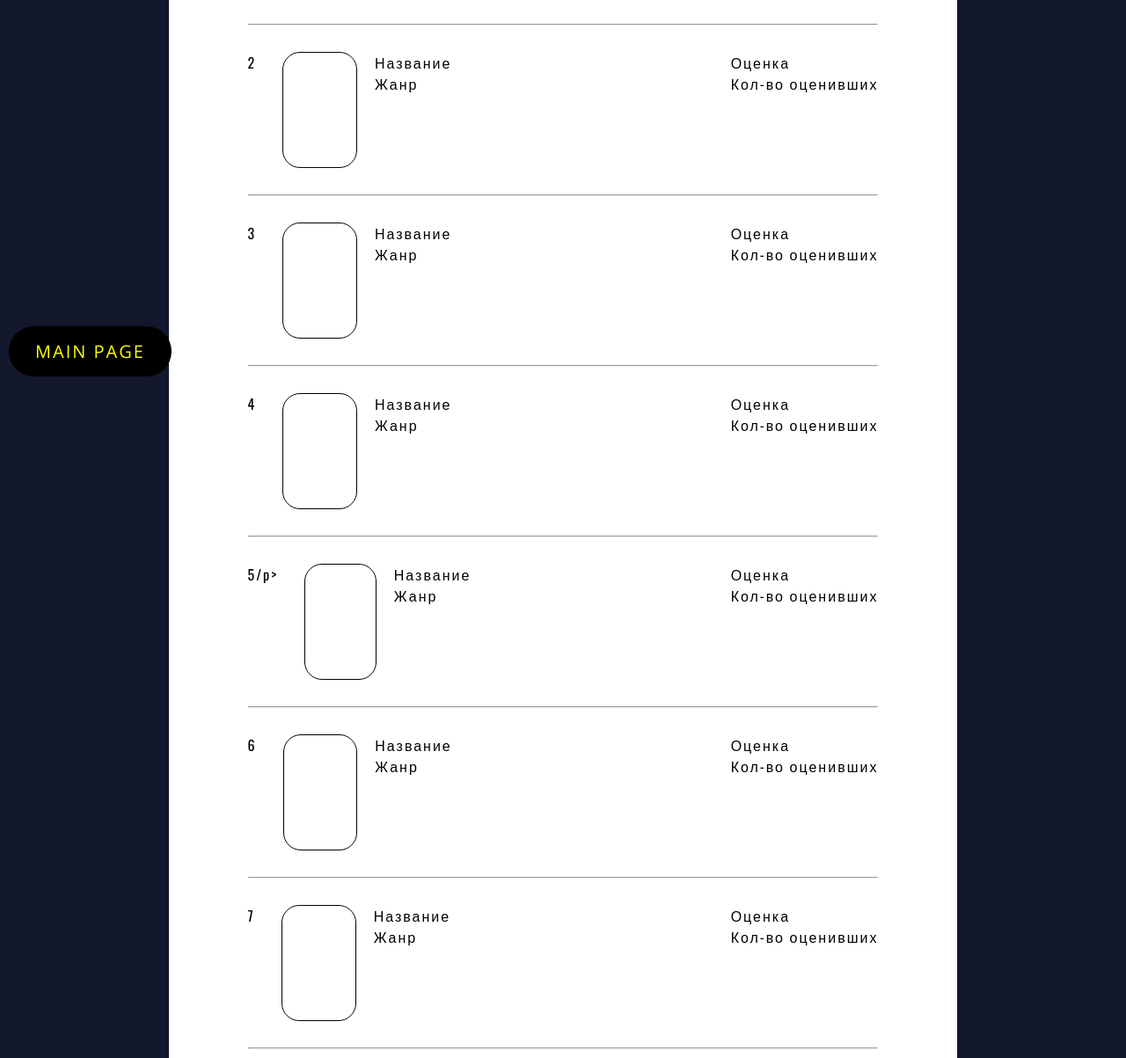
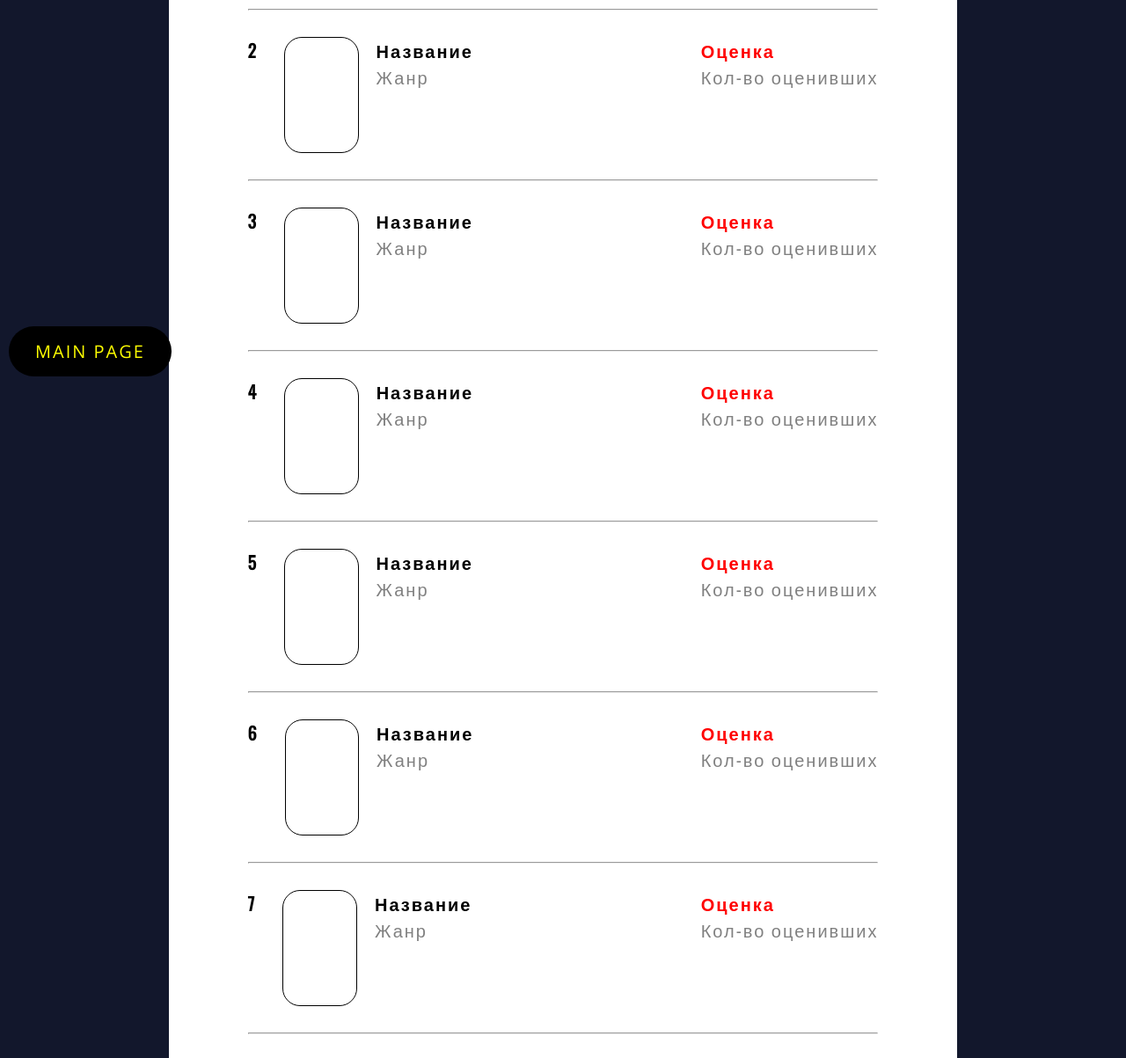
Before and after one commit to VityaRa/kina, a website: page kina-top.html in a window 1280 px wide. Shown: the part 362-1565 px from the top of the page at 88% size. Drawn offline with nearby package versions, Linux system fonts and the light colour scheme.

Commit message:
better styles for text on top page

```diff
--- a/kina-top.html
+++ b/kina-top.html
@@ -41,12 +41,12 @@
             <div class="top-card-image"></div>
             <div class="top-card-about">
               <div class="top-card-description">
-                <p>Название</p>
-                <p>Жанр</p>
+                <p class="top-film-name">Название</p>
+                <p class="top-film-jenres">Жанр</p>
               </div>
               <div class="top-card-rating">
-                <p>Оценка</p>
-                <p>Кол-во оценивших</p>
+                <p class="rate">Оценка</p>
+                <p class="rate-count">Кол-во оценивших</p>
               </div>
             </div>
           </div>
@@ -57,12 +57,12 @@
             <div class="top-card-image"></div>
             <div class="top-card-about">
               <div class="top-card-description">
-                <p>Название</p>
-                <p>Жанр</p>
+                <p class="top-film-name">Название</p>
+                <p class="top-film-jenres">Жанр</p>
               </div>
               <div class="top-card-rating">
-                <p>Оценка</p>
-                <p>Кол-во оценивших</p>
+                <p class="rate">Оценка</p>
+                <p class="rate-count">Кол-во оценивших</p>
               </div>
             </div>
           </div>
@@ -73,12 +73,12 @@
             <div class="top-card-image"></div>
             <div class="top-card-about">
               <div class="top-card-description">
-                <p>Название</p>
-                <p>Жанр</p>
+                <p class="top-film-name">Название</p>
+                <p class="top-film-jenres">Жанр</p>
               </div>
               <div class="top-card-rating">
-                <p>Оценка</p>
-                <p>Кол-во оценивших</p>
+                <p class="rate">Оценка</p>
+                <p class="rate-count">Кол-во оценивших</p>
               </div>
             </div>
           </div>
@@ -89,28 +89,28 @@
             <div class="top-card-image"></div>
             <div class="top-card-about">
               <div class="top-card-description">
-                <p>Название</p>
-                <p>Жанр</p>
+                <p class="top-film-name">Название</p>
+                <p class="top-film-jenres">Жанр</p>
               </div>
               <div class="top-card-rating">
-                <p>Оценка</p>
-                <p>Кол-во оценивших</p>
+                <p class="rate">Оценка</p>
+                <p class="rate-count">Кол-во оценивших</p>
               </div>
             </div>
           </div>
           <hr>
 
           <div class="top-card">
-            <p class="top-number">5/p>
+            <p class="top-number">5</p>
             <div class="top-card-image"></div>
             <div class="top-card-about">
               <div class="top-card-description">
-                <p>Название</p>
-                <p>Жанр</p>
+                <p class="top-film-name">Название</p>
+                <p class="top-film-jenres">Жанр</p>
               </div>
               <div class="top-card-rating">
-                <p>Оценка</p>
-                <p>Кол-во оценивших</p>
+                <p class="rate">Оценка</p>
+                <p class="rate-count">Кол-во оценивших</p>
               </div>
             </div>
           </div>
@@ -121,12 +121,12 @@
             <div class="top-card-image"></div>
             <div class="top-card-about">
               <div class="top-card-description">
-                <p>Название</p>
-                <p>Жанр</p>
+                <p class="top-film-name">Название</p>
+                <p class="top-film-jenres">Жанр</p>
               </div>
               <div class="top-card-rating">
-                <p>Оценка</p>
-                <p>Кол-во оценивших</p>
+                <p class="rate">Оценка</p>
+                <p class="rate-count">Кол-во оценивших</p>
               </div>
             </div>
           </div>
@@ -137,12 +137,12 @@
             <div class="top-card-image"></div>
             <div class="top-card-about">
               <div class="top-card-description">
-                <p>Название</p>
-                <p>Жанр</p>
+                <p class="top-film-name">Название</p>
+                <p class="top-film-jenres">Жанр</p>
               </div>
               <div class="top-card-rating">
-                <p>Оценка</p>
-                <p>Кол-во оценивших</p>
+                <p class="rate">Оценка</p>
+                <p class="rate-count">Кол-во оценивших</p>
               </div>
             </div>
           </div>
@@ -153,12 +153,12 @@
             <div class="top-card-image"></div>
             <div class="top-card-about">
               <div class="top-card-description">
-                <p>Название</p>
-                <p>Жанр</p>
+                <p class="top-film-name">Название</p>
+                <p class="top-film-jenres">Жанр</p>
               </div>
               <div class="top-card-rating">
-                <p>Оценка</p>
-                <p>Кол-во оценивших</p>
+                <p class="rate">Оценка</p>
+                <p class="rate-count">Кол-во оценивших</p>
               </div>
             </div>
           </div>
@@ -169,17 +169,18 @@
             <div class="top-card-image"></div>
             <div class="top-card-about">
               <div class="top-card-description">
-                <p>Название</p>
-                <p>Жанр</p>
+                <p class="top-film-name">Название</p>
+                <p class="top-film-jenres">Жанр</p>
               </div>
               <div class="top-card-rating">
-                <p>Оценка</p>
-                <p>Кол-во оценивших</p>
+                <p class="rate">Оценка</p>
+                <p class="rate-count">Кол-во оценивших</p>
               </div>
             </div>
           </div>
           <hr>
 
+          <!--
           <div class="top-card">
             <p class="top-number">10</p>
             <div class="top-card-image"></div>
@@ -195,6 +196,7 @@
             </div>
           </div>
           <hr>
+          -->
         </div>
       </div>
     </div>
--- a/kina-top.scss
+++ b/kina-top.scss
@@ -10,6 +10,19 @@
   }
   h1, p {
     color: black;
+    font-weight: 600;
+    font-size: 20px;
+  }
+  .rate{
+    color: red;
+  }
+  .rate-count{
+    font-weight: 500;
+    color: grey;
+  }
+  .top-film-jenres{
+    font-weight: 500;
+    color: grey;
   }
   .top-list{
     padding-left: 10%;
```
Also changed, not shown: kina-top.css, 1 other file.
